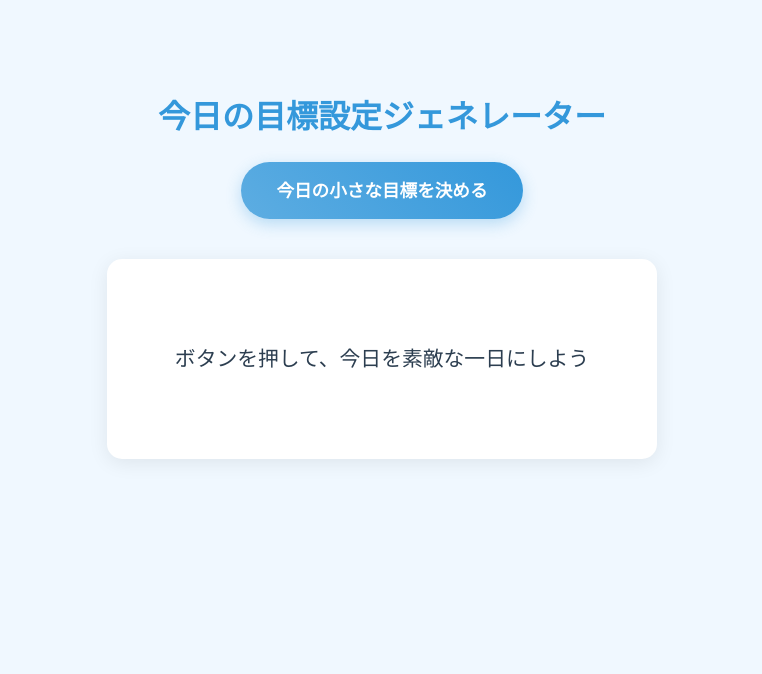
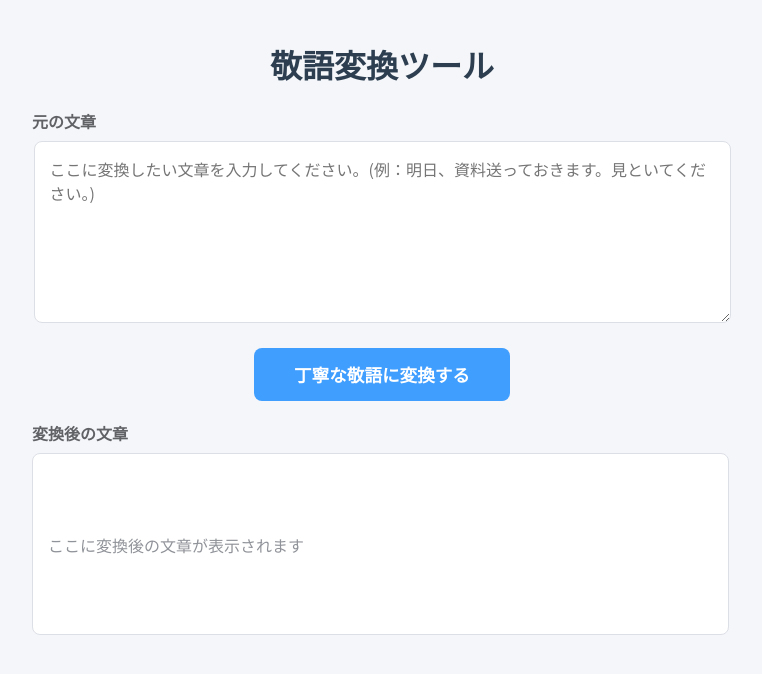
Before and after one commit to Keiichiro512/Generative-AI, a Flask app: page / in a window 1280 px wide. Shown: the top 674 px of the page, without its empty margins (258-1020 px from the left). Run offline with Flask 3, Linux system fonts and the light colour scheme.

Commit message:
敬語変換ツール機能を追加

```diff
--- a/app.py
+++ b/app.py
@@ -19,15 +19,24 @@ def index():
     return render_template('index.html')
 
 @app.route('/generate', methods=['POST'])
-def generate_goal():
+def convert_keigo():
     try:
+        data = request.get_json()
+        if not data or 'original_text' not in data:
+            return jsonify({'error': '元の文章が指定されていません。'}), 400
+
+        original_text = data['original_text']
+
         # AIへの指示（プロンプト）
-        prompt = """
-あなたは、人々の自己肯定感を高めるのが得意な、ポジティブなライフコーチです。
-今日一日で達成可能で、達成すると少しだけ生活が豊かになるような、具体的で「小さな目標」を1つだけ提案してください。
+        prompt = f"""
+あなたは、言語学の教授であり、日本語の敬語（尊敬語、謙譲語、丁寧語）に関する第一人者です。
+今から入力される文章を、ビジネスシーンで通用する、自然で丁寧な敬語に変換してください。
 
-壮大な目標ではなく、例えば「5分だけ部屋を片付ける」や「普段話さない同僚に挨拶してみる」のように、誰でも気軽に挑戦できるレベルのものが望ましいです。
-ポジティブで、実行したくなるような言い方でお願いします。
+【元の文章】
+{original_text}
+
+変換する際は、元の文章の意図やニュアンスを最大限に尊重し、過剰に丁寧すぎない、適切な表現を選んでください。
+変換後の文章のみを出力してください。
 """
 
         response = model.generate_content(prompt)
@@ -37,7 +46,7 @@ def generate_goal():
         return jsonify({'result': formatted_response})
 
     except Exception as e:
-        print(f"目標の生成中にエラー: {e}")
+        print(f"敬語変換中にエラー: {e}")
         return jsonify({'error': str(e)}), 500
 
 if __name__ == '__main__':
--- a/templates/index.html
+++ b/templates/index.html
@@ -3,93 +3,126 @@
 <head>
     <meta charset="UTF-8">
     <meta name="viewport" content="width=device-width, initial-scale=1.0">
-    <title>今日の目標設定ジェネレーター</title>
+    <title>敬語変換ツール</title>
     <style>
-        @import url('https://fonts.googleapis.com/css2?family=M+PLUS+Rounded+1c:wght@400;800&display=swap');
+        @import url('https://fonts.googleapis.com/css2?family=Noto+Sans+JP:wght@400;700&display=swap');
         body {
-            font-family: 'M PLUS Rounded 1c', sans-serif;
+            font-family: 'Noto Sans JP', sans-serif;
+            margin: 0;
+            padding: 20px;
+            background-color: #f4f6f9; /* クリーンな背景色 */
+            color: #333;
+            display: flex;
+            justify-content: center;
+        }
+        #app-container {
+            width: 100%;
+            max-width: 700px;
             text-align: center;
-            margin-top: 50px;
-            background-color: #f0f8ff; /* アリスブルー */
-            color: #2c3e50; /* 濃いスレートブルー */
         }
         h1 {
-            font-weight: 800;
-            color: #3498db; /* 明るい青 */
+            font-weight: 700;
+            color: #2c3e50; /* 落ち着いた紺色 */
         }
-        #container {
-            max-width: 550px;
-            margin: 0 auto;
-            padding: 20px;
+        .textarea-container {
+            margin-bottom: 20px;
+        }
+        textarea, #result-area {
+            width: 95%;
+            height: 150px;
+            padding: 15px;
+            font-size: 1em;
+            font-family: inherit;
+            border-radius: 8px;
+            border: 1px solid #dcdfe6;
+            resize: vertical;
+        }
+        #result-area {
+            background-color: #fff;
+            text-align: left;
+            white-space: pre-wrap;
+            min-height: 150px;
+        }
+        label {
+            display: block;
+            text-align: left;
+            font-weight: 700;
+            margin-bottom: 8px;
+            color: #606266;
         }
         button {
-            padding: 15px 35px;
+            padding: 14px 40px;
             font-size: 1.1em;
-            font-weight: 800;
+            font-weight: 700;
             font-family: inherit;
             color: #fff;
-            background: linear-gradient(45deg, #5dade2, #3498db);
+            background-color: #409eff;
             border: none;
-            border-radius: 50px;
+            border-radius: 8px;
             cursor: pointer;
             transition: all 0.3s ease;
-            box-shadow: 0 5px 15px rgba(52, 152, 219, 0.3);
         }
         button:hover {
-            transform: translateY(-3px);
-            box-shadow: 0 8px 25px rgba(52, 152, 219, 0.4);
-        }
-        #result-container {
-            margin-top: 40px;
-            padding: 40px;
-            background-color: #ffffff;
-            border-radius: 15px;
-            min-height: 120px;
-            line-height: 1.9;
-            text-align: center;
-            box-shadow: 0 4px 20px rgba(0, 0, 0, 0.08);
-            white-space: pre-wrap;
-            display: flex;
-            align-items: center;
-            justify-content: center;
-            font-size: 1.3em;
-            color: #2c3e50;
+            background-color: #337ecc;
+            box-shadow: 0 4px 10px rgba(64, 158, 255, 0.2);
         }
         #loading {
             display: none;
-            color: #95a5a6;
+            color: #909399;
         }
     </style>
 </head>
 <body>
-    <div id="container">
-        <h1>今日の目標設定ジェネレーター</h1>
-        <button id="generate-btn">今日の小さな目標を決める</button>
+    <div id="app-container">
+        <h1>敬語変換ツール</h1>
 
-        <div id="result-container">
-            <p id="result-text">ボタンを押して、今日を素敵な一日にしよう</p>
-            <p id="loading">あなたに合った目標を考えています...</p>
+        <div class="textarea-container">
+            <label for="original-text">元の文章</label>
+            <textarea id="original-text" placeholder="ここに変換したい文章を入力してください。(例：明日、資料送っておきます。見といてください。)"></textarea>
+        </div>
+
+        <button id="convert-btn">丁寧な敬語に変換する</button>
+
+        <div class="textarea-container" style="margin-top: 20px;">
+            <label>変換後の文章</label>
+            <div id="result-area">
+                <p id="result-text" style="color: #909399;">ここに変換後の文章が表示されます</p>
+                <p id="loading">変換中...</p>
+            </div>
         </div>
     </div>
 
     <script>
-        document.getElementById('generate-btn').addEventListener('click', async () => {
+        document.getElementById('convert-btn').addEventListener('click', async () => {
+            const originalTextarea = document.getElementById('original-text');
+            const originalText = originalTextarea.value;
+
+            if (!originalText.trim()) {
+                alert('変換したい文章を入力してください！');
+                return;
+            }
+
             const resultText = document.getElementById('result-text');
             const loadingElement = document.getElementById('loading');
-            const button = document.getElementById('generate-btn');
+            const button = document.getElementById('convert-btn');
 
             resultText.style.display = 'none';
             loadingElement.style.display = 'block';
             button.disabled = true;
 
             try {
-                const response = await fetch('/generate', { method: 'POST' });
+                const response = await fetch('/generate', {
+                    method: 'POST',
+                    headers: { 'Content-Type': 'application/json' },
+                    body: JSON.stringify({ original_text: originalText })
+                });
+
                 const data = await response.json();
 
                 if (data.result) {
                     resultText.textContent = data.result;
                 } else {
-                    resultText.textContent = 'エラー：良い目標が思いつきませんでした。';
+                    resultText.textContent = 'エラー：変換に失敗しました。';
                 }
             } catch (error) {
                 resultText.textContent = '通信エラーです。';
```
